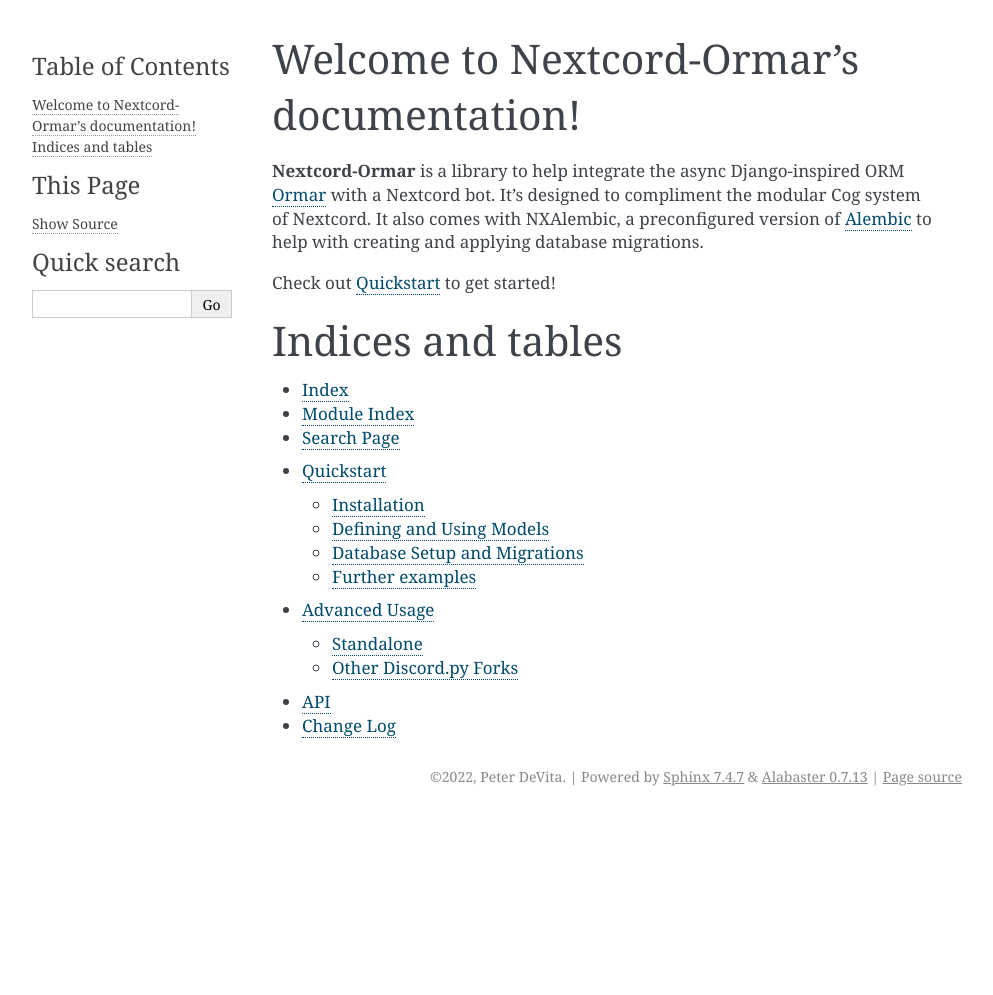
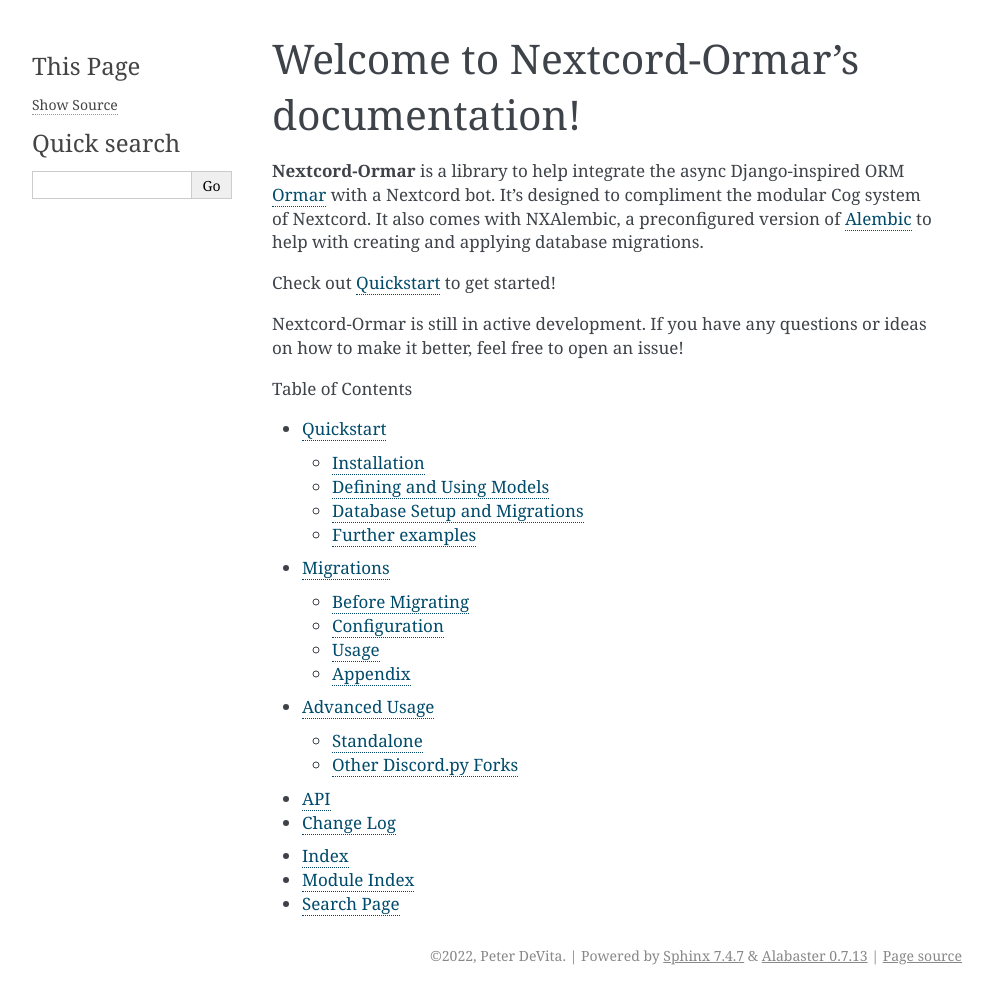
Before and after one commit to pmdevita/nextcord-ormar, a Sphinx documentation site: the page built from docs/source/index.rst, in a window 1280 px wide. Shown: the whole page, without its empty margins (148-1141 px from the left). Built offline with Sphinx 7.4.7, drawn with Linux system fonts in a browser that asks for light colours; before the commit the page ends 900 px from its top, so only the background shows below that.

Commit message:
Add migrations docs

```diff
--- a/docs/source/advanced.rst
+++ b/docs/source/advanced.rst
@@ -29,7 +29,7 @@
 Other Discord.py Forks
 ----------------------
 
-**Nextcord-Ormar** doesn't rely on many specific features of Nextcord so it's possible to easily implement support
+Nextcord-Ormar doesn't rely on many specific features of Nextcord so it's possible to easily implement support
 for other Discord.py forks.
 
 In your Bot's ``__init__`` function, create a ``_ormar`` property and assign it an :py:class:`nextcord_ormar.OrmarManager`
--- a/docs/source/conf.py
+++ b/docs/source/conf.py
@@ -22,7 +22,8 @@
     'sphinx.ext.duration',
     'sphinx.ext.autodoc',
     'sphinx.ext.doctest',
-    'releases'
+    'releases',
+    'sphinxarg.ext'
 ]
 
 templates_path = ['_templates']
--- a/docs/source/index.rst
+++ b/docs/source/index.rst
@@ -14,17 +14,19 @@
 
 Check out :doc:`usage` to get started!
 
-Indices and tables
-==================
+Nextcord-Ormar is still in active development. If you have any questions or ideas on how to make it better, feel free
+to open an issue!
+
+.. toctree::
+    :maxdepth: 2
+    :caption: Table of Contents
+
+    usage
+    migrations
+    advanced
+    api
+    changelog
 
 * :ref:`genindex`
 * :ref:`modindex`
 * :ref:`search`
-
-.. toctree::
-    :maxdepth: 2
-
-    usage
-    advanced
-    api
-    changelog
--- a/pyproject.toml
+++ b/pyproject.toml
@@ -13,6 +13,7 @@
 alembic = "^1.8"
 Sphinx = {version = "^5.1", optional = true }
 releases = {version = "^1.6", optional = true }
+sphinx-argparse = {version = "^0.3.1", optional = true }
 
 [tool.poetry.dev-dependencies]
 
@@ -24,4 +25,4 @@
 build-backend = "poetry.core.masonry.api"
 
 [tool.poetry.extras]
-docs = ["Sphinx", "releases"]
+docs = ["Sphinx", "releases", "sphinx-argparse"]
--- a/requirements.txt
+++ /dev/null
@@ -1,3 +0,0 @@
-nextcord
-tortoise-orm
-aerich
```
Also changed, not shown: docs/migrations.md (deleted, +0 -15 lines), docs/source/migrations.rst (added, +52 -0 lines), 1 other file.
